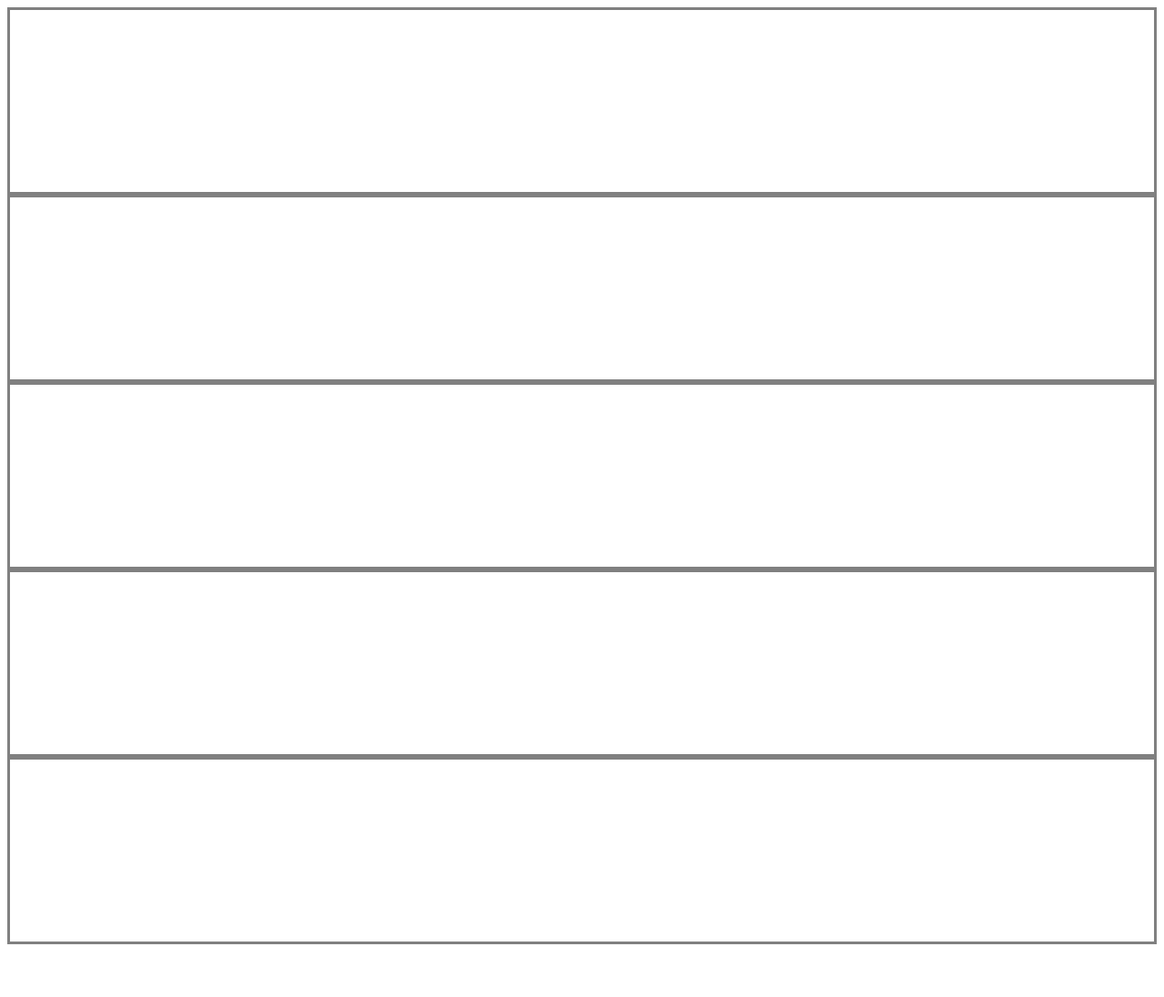
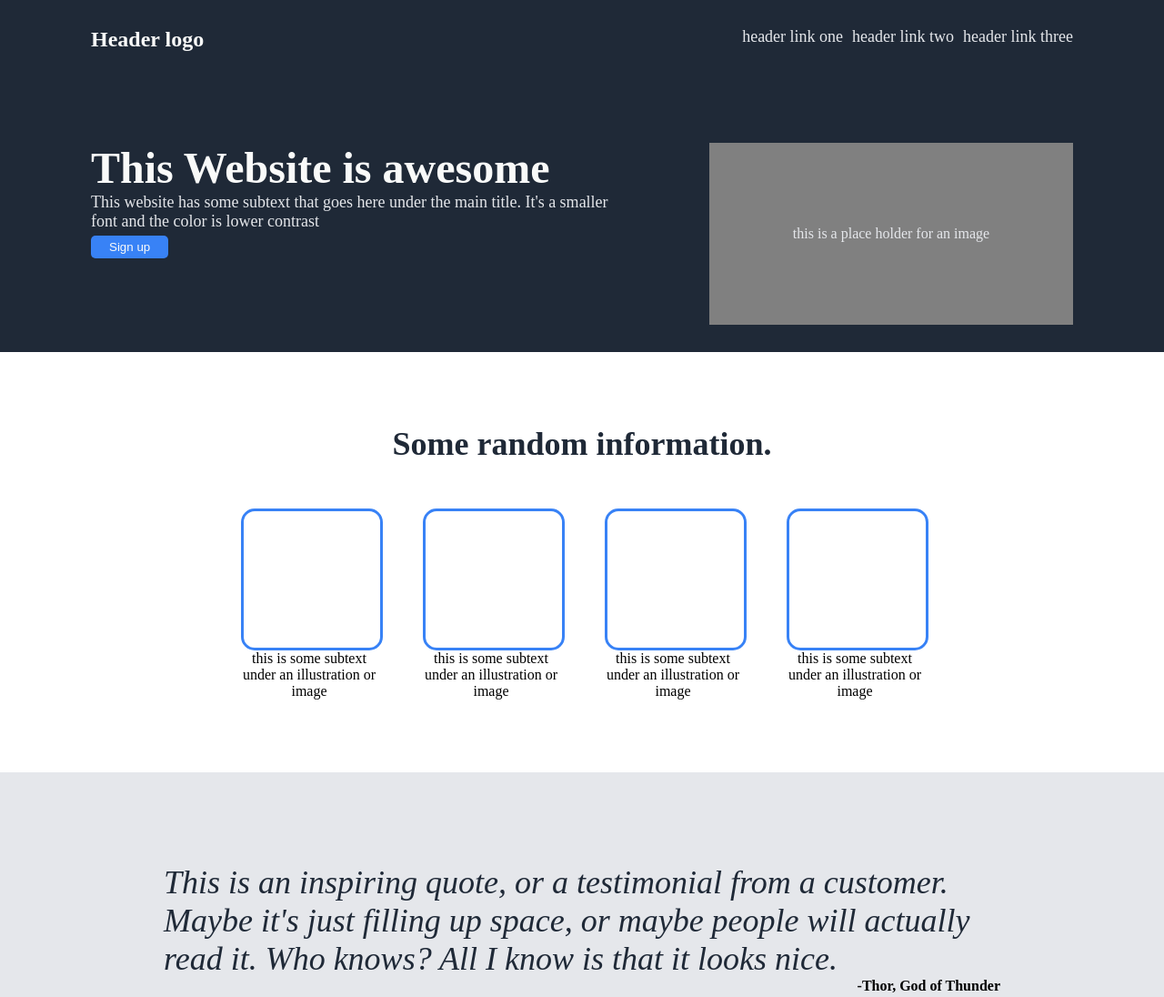
Before and after one commit to danhtto/Project-Landing-Page, a plain HTML site: page index.html in a window 1280 px wide. Shown: the top 1096 px of the page at 91% size. Before the commit the page ends 1038 px from the top, so only its background shows below. Drawn offline with Linux system fonts and the light colour scheme.

Commit message:
Fully align the webpage to mirror that of the project without any images. Further development will be added intervals as I continue on wit TOP

```diff
--- a/index.html
+++ b/index.html
@@ -1,15 +1,68 @@
 <!DOCTYPE html>
 <html lang="en">
-    <header>
+    <head>
         <meta charset="UTF-8">
         <title>Project: Landing Page</title>
         <link rel="stylesheet" href="./styles.css">
         <body>
-            <div class="flex1"></div>
-            <div class="flex2"></div>
-            <div class="flex3"></div>
-            <div class="flex4"></div>
-            <div class="footer"></div>
+            <div class="flex1">
+                <div class="flex1_container1">
+                    <p class="logo">Header logo</p>
+                    <ul>
+                        <li>header link one</li>
+                        <li>header link two</li>
+                        <li>header link three</li>
+                    </ul>
+                </div>
+                <div class="flex1_container2">
+                    <div class="text">
+                    <p class="main">This Website is awesome</p>
+                    <p class="secondary">This website has some subtext that goes here under the main title. It's a smaller font and the color is lower contrast</p>
+                    <button class="button">Sign up</button>
+                    </div>
+                    <div class="image"> this is a place holder for an image</div>
+                </div>
+            </div>
+
+            <div class="flex2">
+                <div class="header_text"> Some random information. </div>
+                <div class="flex2_container">
+                    <div class="subtext">
+                        <div class="box"></div>
+                        <div>this is some subtext under an illustration or image</div>
+                    </div>
+                    <div class="subtext">
+                        <div class="box"></div>
+                        <div>this is some subtext under an illustration or image</div>
+                    </div>
+                    <div class="subtext">
+                        <div class="box"></div>
+                        <div>this is some subtext under an illustration or image</div>
+                    </div>
+                    <div class="subtext">
+                        <div class="box"></div>
+                        <div>this is some subtext under an illustration or image</div>
+                    </div>
+                </div>
+            </div>
+
+            <div class="flex3">
+                <div class="quote">This is an inspiring quote, or a testimonial from a customer. Maybe it's just filling up space, or maybe people will actually read it. Who knows? All I know is that it looks nice.</div>
+                <div class="author">-Thor, God of Thunder</div>
+            </div>
+
+            <div class="flex4">
+                <div class="banner">
+                    <div class="left">
+                        <div ID="bold">Call to action! It's time!</div>
+                        <div>Sign up for our product by clicking that button right over there!</div>
+                    </div>
+                    <button class="button button2">Sign up</button>
+                </div>
+            </div>
+            <div class="footer">
+                <div class="secondary"s>Copyright <span>&#169</span> The Odin Project 2021</div>
+            </div>
         </body>
     </header>
 
--- a/styles.css
+++ b/styles.css
@@ -1,26 +1,160 @@
 body{
     font-family: Hero;
+    margin: 0;
+    padding: 0;
+}
+.flex1 {
     display: flex;
     flex-direction: column;
-    height: 100vh;
+    background-color: #1F2937;
+    padding: 30px 100px;
+    gap: 100px;
+
 }
-.flex1 {
-    border: solid gray; /* for debugging */
+.flex1_container1{
+    display: flex;
+    justify-content: space-between;
+    margin: 0;
+    padding: 0;
+}
+.flex1_container2{
+    margin: 0;
+    padding: 0;
+    display: flex;
+    justify-content: space-between;
+    gap: 100px;
+}
+.image {
+    display: flex;
+    align-items: center;
+    justify-content: center;
+    align-self: center;
+    background-color: gray;
     height: 200px;
+    width: 400px;
+    flex-shrink: 0;
+    color: #E5E7EB;
+}
+.text {
+    display: flex;
+    flex-direction: column;
+    align-items: flex-start;
+}
+.main {
+    padding: 0;
+    margin: 0;
+    font-size: 48px;
+    font-weight: bolder;
+    color: #f9faf9;
+}
+.secondary, .logo{
+    padding: 0;
+    margin: 0;
+    color: #E5E7EB;
+    font-size: 18px;
+}
+.logo {
+    font-size: 24px;
+    color: #f9faf9;
+    font-weight: bolder;
+}
+ul {
+    display: flex;
+    list-style: none;
+    margin: 0;
+    padding: 0;
+    gap: 10px;
+}
+li {
+    color: #E5E7EB;
+    font-size: 18px;
 }
 .flex2 {
-    border: solid gray; /* for debugging */
-    height: 200px;
+    display: flex;
+    flex-direction: column;
+    margin: 40px;
+    padding: 40px;
+    align-items: center;
+    justify-content: space-between;
+    gap: 50px;
+
+}
+.header_text {
+    font-size: 36px;
+    font-weight: bolder;
+    color: #1F2937;
+}
+.flex2_container {
+    display: flex;
+    text-align: center;
+    gap: 50px;
+
+}
+.box {
+    border: solid #3882f6;
+    border-radius: 15px;
+    height: 150px;
+    width: 150px;
+}
+.subtext {
+    display: flex;
+    flex-direction: column;
+    max-width: 150px;
 }
 .flex3 {
-    border: solid gray; /* for debugging */
-    height: 200px;
+    display: flex;
+    flex-direction: column;
+    background-color: #E5E7EB;
+    justify-content: flex-start;
+    padding: 100px 180px;
+    flex-shrink: 0;
+
+}
+.quote {
+    font-size: 36px;
+    font-weight: lighter;
+    font-style: italic;
+    color: #1F2937;
+}
+.author {
+    display: flex;
+    justify-content: flex-end;
+    font-weight: 700;
 }
 .flex4 {
-    border: solid gray; /* for debugging */
-    height: 200px;
+    display: flex;
+    margin: 0;
+    padding: 100px;
+    justify-content: center;
+    color: #E5E7EB;
+}
+.banner {
+    display: flex;
+    border:#3882f6 solid;
+    margin: 0;
+    gap: 100px;
+    border-radius: 5px;
+    padding: 30px 150px;
+    background-color: #3882f6;
 }
 .footer {
-    border: solid gray; /* for debugging */
-    height: 200px;
+    display: flex;
+    justify-content: center;
+    padding: 50px 150px;
+    background-color: #1F2937;
 }
+.button, .button2{
+    color: #f9faf9;
+    background-color: #3882f6;
+    border-radius: 5px;
+    border-style: none;
+    padding: 5px 20px;
+    margin-top: 5px;
+}
+.button2 {
+    border-color: #f9faf9;
+    border-style: solid;
+}
+#bold {
+    font-weight: bolder;
+}
```
